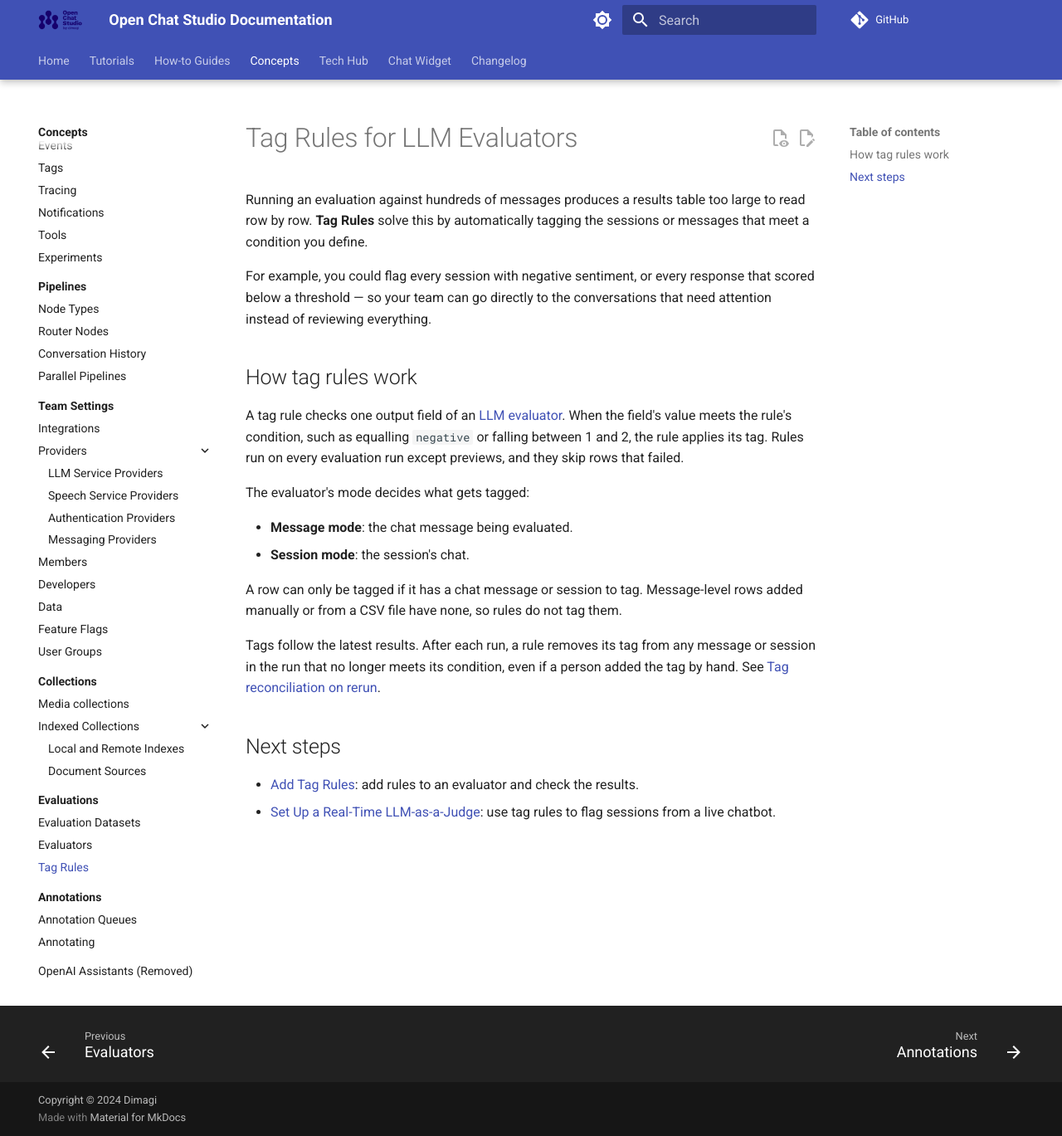
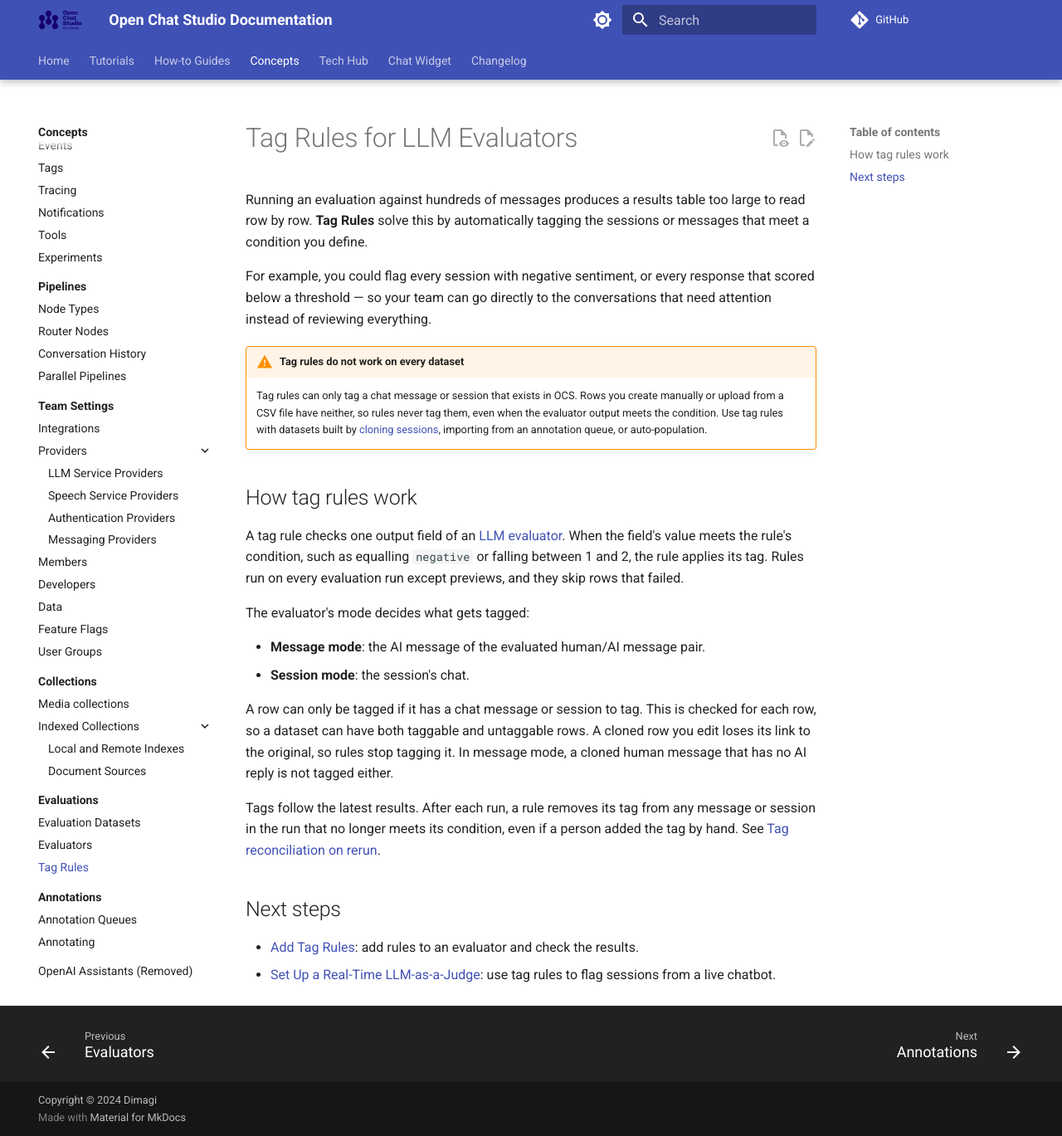
Before and after one commit to dimagi/open-chat-studio-docs, an MkDocs documentation site: the page built from docs/concepts/evaluations/tag_rules.md, in a window 1280 px wide and 1369 px high. Shown: the whole window at 83% size. Built offline with MkDocs 1.6.1 and Material for MkDocs 9.7.7, drawn with Linux system fonts in a browser that asks for light colours; a script that is not in the unit is left out; comment, search, counter and statistics services are not loaded.

Commit message:
Accuracy: warning that tag rules dont work for all datasets so the tags might not show on evaluations and its a bit confusing

```diff
--- a/docs/concepts/evaluations/tag_rules.md
+++ b/docs/concepts/evaluations/tag_rules.md
@@ -3,6 +3,11 @@
 Running an evaluation against hundreds of messages produces a results table too large to read row by row. **Tag Rules** solve this by automatically tagging the sessions or messages that meet a condition you define.
 
 For example, you could flag every session with negative sentiment, or every response that scored below a threshold — so your team can go directly to the conversations that need attention instead of reviewing everything.
+
+!!! warning "Tag rules do not work on every dataset"
+    Tag rules can only tag a chat message or session that exists in OCS.
+    Rows you create manually or upload from a CSV file have neither, so rules never tag them, even when the evaluator output meets the condition.
+    Use tag rules with datasets built by [cloning sessions](dataset.md#how-datasets-are-created), importing from an annotation queue, or auto-population.
 
 ## How tag rules work
 
@@ -10,10 +15,12 @@
 
 The evaluator's mode decides what gets tagged:
 
-- **Message mode**: the chat message being evaluated.
+- **Message mode**: the AI message of the evaluated human/AI message pair.
 - **Session mode**: the session's chat.
 
-A row can only be tagged if it has a chat message or session to tag. Message-level rows added manually or from a CSV file have none, so rules do not tag them.
+A row can only be tagged if it has a chat message or session to tag. This is checked for each row, so a dataset can have both taggable and untaggable rows.
+A cloned row you edit loses its link to the original, so rules stop tagging it.
+In message mode, a cloned human message that has no AI reply is not tagged either.
 
 Tags follow the latest results. After each run, a rule removes its tag from any message or session in the run that no longer meets its condition, even if a person added the tag by hand. See [Tag reconciliation on rerun](../../tech-hub/evaluations/evaluator-reference.md#tag-reconciliation-on-rerun).
 
```
Also changed, not shown: docs/how-to/evaluations/add-tag-rules.md (+3 -2 lines).
